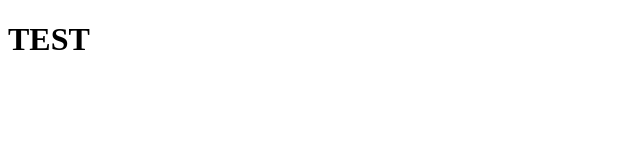
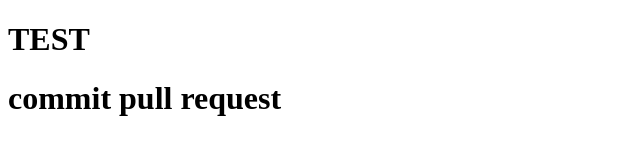
Before and after one commit to EviVermeeren/projectweek-breakfastclub, a plain HTML site: page index.html in a window 1280 px wide. Shown: the whole page, without its empty margins (0-640 px from the left). Drawn offline with Linux system fonts and the light colour scheme.

Commit message:
test pull

```diff
--- a/index.html
+++ b/index.html
@@ -5,6 +5,7 @@
     <meta name="viewport" content="width=device-width, initial-scale=1.0" />
     <title>Test</title>
     <h1>TEST</h1>
+    <h1>commit pull request</h1>
   </head>
   <body></body>
 </html>
```
